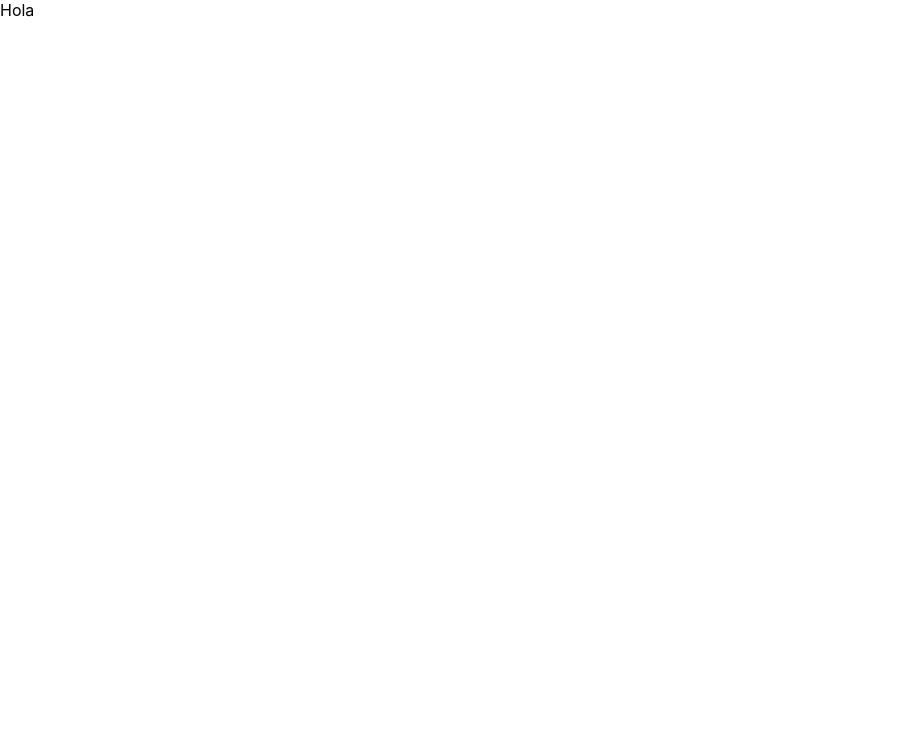
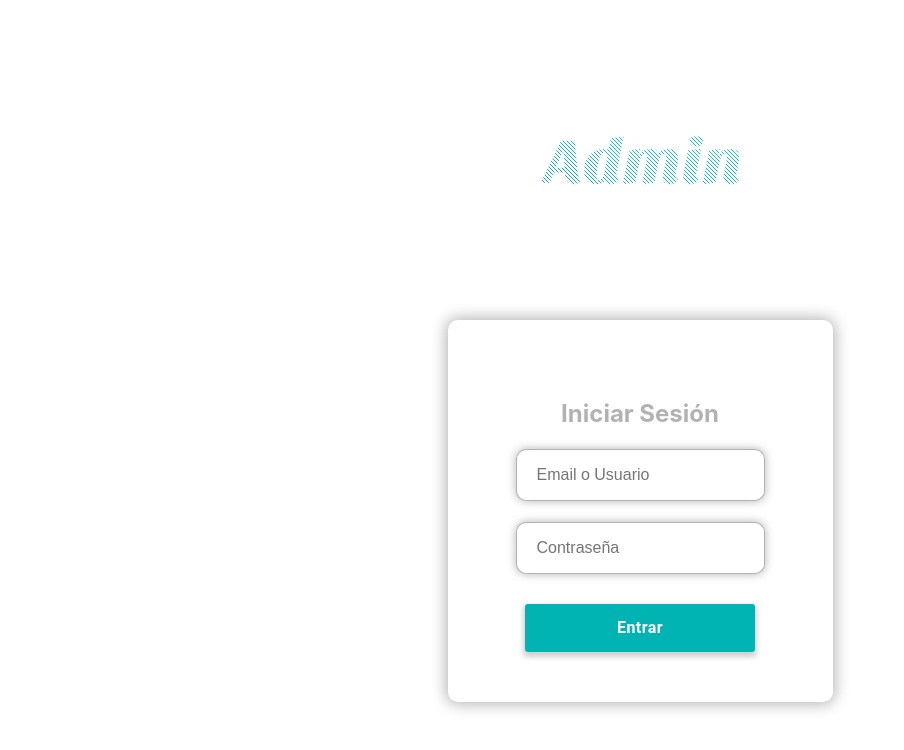
Before and after one commit to dancaldera/admin-app-reactjs, a React (Create React App) app: page / in a window 1280 px wide. Shown: the top 750 px of the page, without its empty margins (0-904 px from the left). Built offline with nearby package versions, Linux system fonts and the light colour scheme.

Commit message:
added logo

```diff
--- a/package.json
+++ b/package.json
@@ -3,6 +3,7 @@
   "version": "0.1.0",
   "private": true,
   "dependencies": {
+    "@material-ui/core": "^4.11.0",
     "@reach/router": "^1.3.4",
     "@testing-library/jest-dom": "^4.2.4",
     "@testing-library/react": "^9.5.0",
@@ -14,6 +15,7 @@
     "react": "^16.13.1",
     "react-dom": "^16.13.1",
     "react-scripts": "3.4.1",
+    "styled-components": "^5.1.1",
     "typescript": "^3.7.5"
   },
   "scripts": {
@@ -38,6 +40,7 @@
     ]
   },
   "devDependencies": {
-    "@types/reach__router": "^1.3.5"
+    "@types/reach__router": "^1.3.5",
+    "@types/styled-components": "^5.1.1"
   }
 }
--- /dev/null
+++ b/src/components/CustomButton.jsx
@@ -0,0 +1,25 @@
+import Button from '@material-ui/core/Button'
+import React from 'react'
+import { styled } from '@material-ui/core/styles'
+
+const CustomButton = () => {
+  return <LogButton type='submit'>Entrar</LogButton>
+}
+
+const LogButton = styled(Button)({
+  background: 'linear-gradient(45deg, #00b4b4 30%, #00b4b4 90%)',
+  textDecorationColor: 'white',
+  fontSize: 16,
+  fontWeight: 'bold',
+  borderRadius: 3,
+  border: 0,
+  color: 'white',
+  height: 48,
+  width: 230,
+  padding: '0 30px',
+  margin: '10px 0px',
+  boxShadow: '0 3px 5px 2px rgba(100, 100, 100, .3)',
+  textTransform: 'capitalize',
+})
+
+export default CustomButton
--- /dev/null
+++ b/src/components/CustomInput.jsx
@@ -0,0 +1,43 @@
+import React from 'react'
+import styled from 'styled-components'
+
+const CustomInput = ({ name, type, title, placeholder, value, onChange }) => {
+  return (
+    <InputContainer>
+      <InputTitle>{title}</InputTitle>
+      <Input
+        name={name}
+        type={type}
+        placeholder={placeholder}
+        value={value}
+        onChange={onChange}
+      />
+    </InputContainer>
+  )
+}
+
+const InputContainer = styled.div`
+  display: inline-block;
+`
+
+const InputTitle = styled.p`
+  color: black;
+  margin-left: -120px;
+`
+
+const Input = styled.input`
+  background-color: rgba(255, 255, 255, 0.1);
+  border: 1px solid rgba(0, 0, 0, 0.3);
+  border-radius: 10px;
+  box-shadow: 0px 0px 10px 0px rgba(0, 0, 0, 0.3);
+  color: rgba(0, 0, 0, 0.6);
+  font-family: 'Muli', sans-serif;
+  font-size: 16px;
+  height: 50px;
+  margin-top: -15px;
+  margin-bottom: 20px;
+  outline: none;
+  padding: 0px 20px;
+`
+
+export default CustomInput
--- a/src/index.tsx
+++ b/src/index.tsx
@@ -1,7 +1,7 @@
 import React from 'react'
 import ReactDOM from 'react-dom'
 import './assets/styles/index.css'
-import App from './routes/App'
+import App from './routes/App.jsx'
 import * as serviceWorker from './utils/serviceWorker'
 
 ReactDOM.render(
--- a/src/routes/App.tsx
+++ b/src/routes/App.jsx
@@ -1,12 +1,12 @@
 import { Router } from '@reach/router'
 import React from 'react'
 import '../assets/styles/App.css'
-import HomePage from '../screens/HomePage'
+import SignIn from '../screens/SignIn'
 
 function App() {
   return (
     <Router>
-      <HomePage path='/' />
+      <SignIn path='/' />
     </Router>
   )
 }
--- a/src/screens/HomePage.tsx
+++ /dev/null
@@ -1,8 +0,0 @@
-import React from 'react'
-import { RouteComponentProps } from '@reach/router'
-
-const HomePage = (props: RouteComponentProps) => {
-  return <>Hola</>
-}
-
-export default HomePage
--- /dev/null
+++ b/src/screens/SignIn.jsx
@@ -0,0 +1,100 @@
+import React from 'react'
+import styled from 'styled-components'
+import CustomInput from '../components/CustomInput.jsx'
+import CustomButton from '../components/CustomButton.jsx'
+import AdminLogo from '../assets/images/admin-logo.svg'
+
+const SignIn = () => {
+  // const [username, setUsername] = useState('')
+  // const [email, setEmail] = useState('')
+  // const [password, setPassword] = useState('')
+
+  // const clearState = () => {
+  //   setUsername('')
+  //   setPassword('')
+  // }
+
+  const _handleInputChange = (event) => {
+    const { name, value } = event.target
+    console.log('name: ', name, '- value: ', value)
+    // if (name === 'username') {
+    //   setUsername(value.toLowerCase())
+    //   setEmail(value)
+    // } else if (name === 'password') {
+    //   setPassword(value)
+    // }
+  }
+
+  const _handleSubmit = (event) => {
+    event.preventDefault()
+
+    // signInUser().then(async ({ data: { signInUser } }) => {
+    //   localStorage.setItem('token', signInUser.token)
+    //   await refetch()
+    //   clearState()
+    //   history.push('/')
+    // })
+  }
+
+  return (
+    <>
+      <Section>
+        <img src={AdminLogo} alt='Admin Logo' />
+        <Container>
+          <Title>Iniciar Sesión</Title>
+          <Form onSubmit={(event) => _handleSubmit(event)}>
+            <CustomInput
+              name={'username'}
+              type={'text'}
+              placeholder={'Email o Usuario'}
+              onChange={_handleInputChange}
+            />
+            <CustomInput
+              name={'password'}
+              type={'password'}
+              placeholder={'Contraseña'}
+              onChange={_handleInputChange}
+            />
+            <CustomButton />
+          </Form>
+        </Container>
+      </Section>
+    </>
+  )
+}
+
+const Title = styled.h2`
+  color: rgba(0, 0, 0, 0.3);
+  margin-bottom: 20px;
+`
+
+const Section = styled.section`
+  background-color: white;
+  display: flex;
+  align-items: center;
+  flex-direction: column;
+  justify-content: center;
+  padding: 0px 30px;
+  min-height: 100vh;
+`
+
+const Container = styled.section`
+  align-items: center;
+  background-color: rgba(255, 255, 255, 0.1);
+  border-radius: 10px;
+  box-shadow: 0px 0px 15px 2px rgba(0, 0, 0, 0.3);
+  color: white;
+  display: flex;
+  flex-direction: column;
+  justify-content: space-around;
+  padding: 60px 68px 40px;
+  margin-top: 100px;
+`
+
+const Form = styled.form`
+  display: flex;
+  flex-direction: column;
+  align-items: center;
+`
+
+export default SignIn
```
Also changed, not shown: src/assets/images/admin-logo.svg (added), src/react-app-env.d.ts (renamed from src/utils/react-app-env.d.ts).
